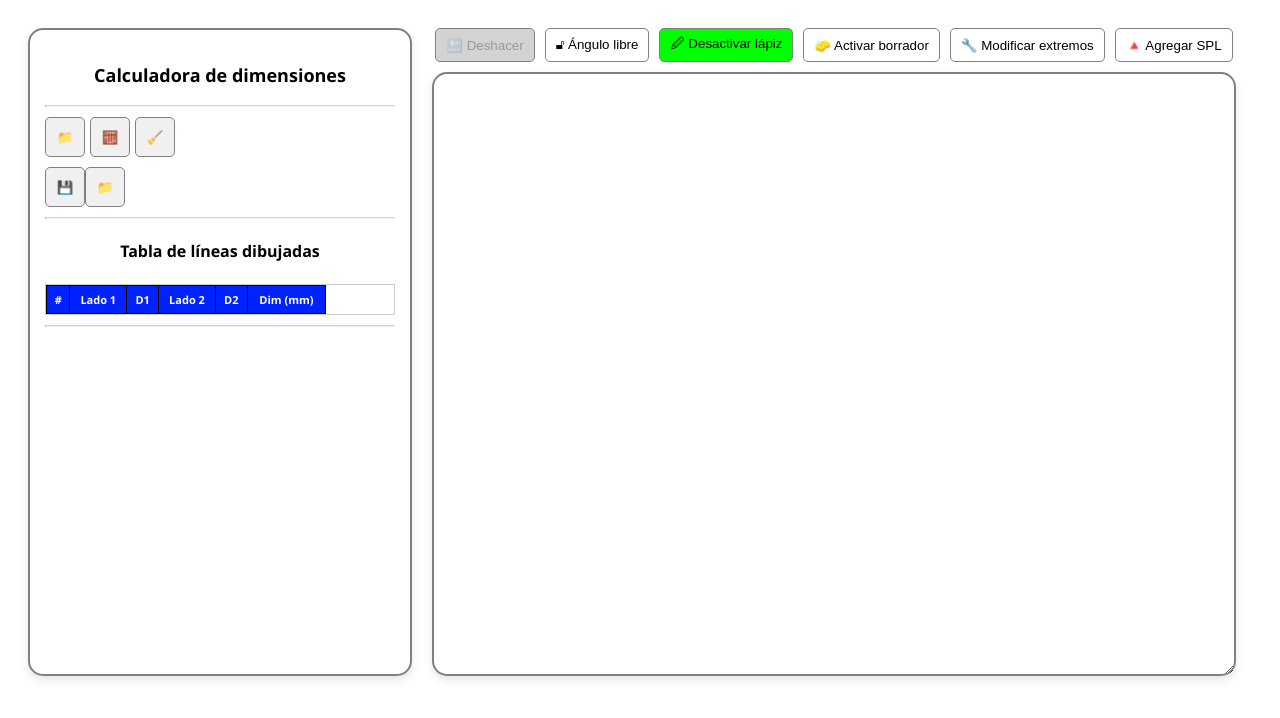
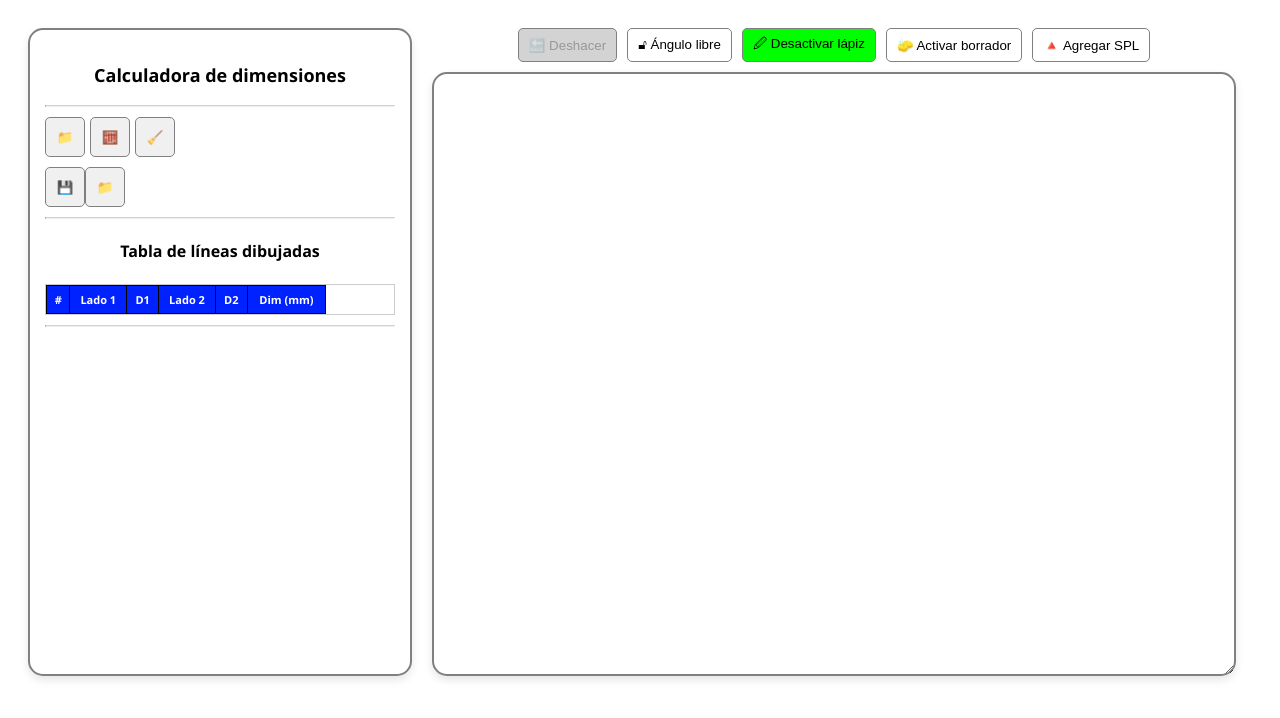
Before and after one commit to somerwest01/Dim_checktofrom, a React (Create React App) app: page / in a window 1280 px wide. Shown: the top 718 px of the page. Built offline with nearby package versions, Linux system fonts and the light colour scheme.

Commit message:
Update App.js

```diff
--- a/src/App.js
+++ b/src/App.js
@@ -1887,18 +1887,6 @@ case 'Conector':
     🧽 {eraserMode ? 'Desactivar borrador' : 'Activar borrador'}
   </button>
 
-    <button
-  onClick={() => setModoModificarExtremos(!modoModificarExtremos)}
-  style={{
-    backgroundColor: modoModificarExtremos ? 'Lime' : 'white',
-    border: '1px solid gray',
-    padding: '5px 10px',
-    borderRadius: '5px',
-    cursor: 'pointer'
-  }}
->
-  🔧 {modoModificarExtremos ? 'Modificar activos' : 'Modificar extremos'}
-</button>
   <button
   onClick={() => {
     setAddingSPL(!addingSPL);
```
